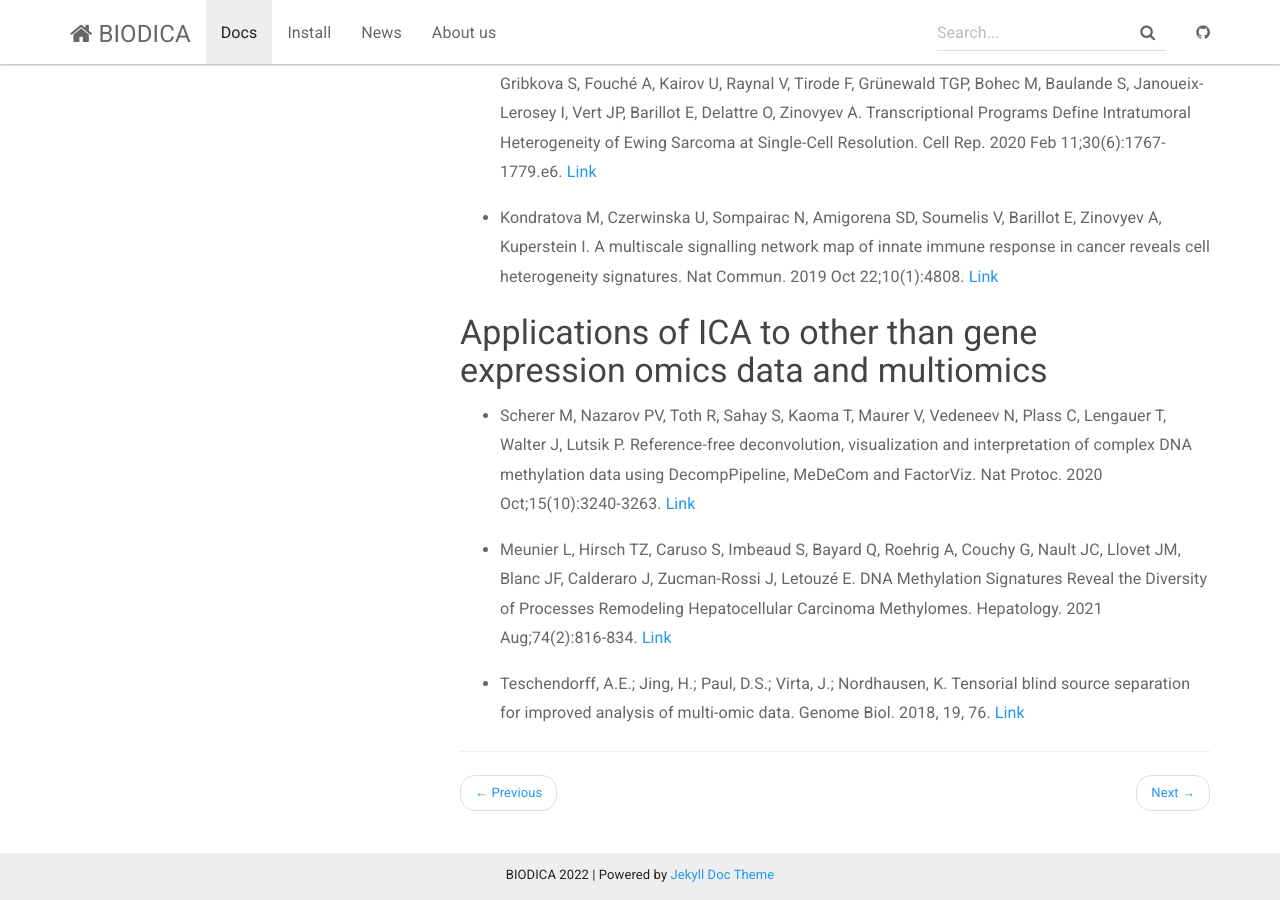
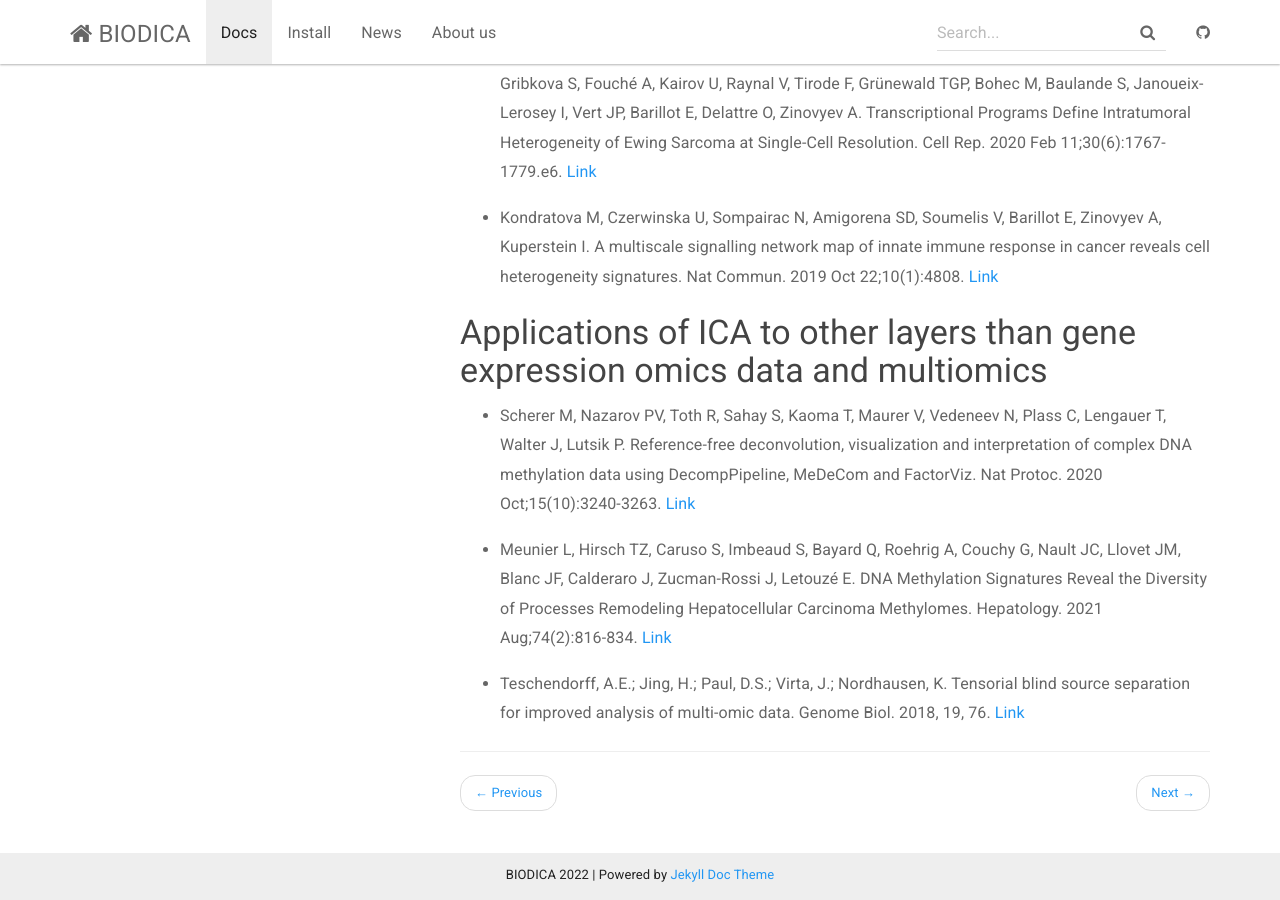
Before and after one commit to sysbio-curie/biodica-environment, a Jekyll site: the page built from _docs/references.md, in a window 1280 px wide and 900 px high, scrolled down 2665 px. Built offline with Jekyll 4.4.1, drawn with Linux system fonts in a browser that asks for light colours.

Commit message:
Update references.md

```diff
--- a/_docs/references.md
+++ b/_docs/references.md
@@ -4,6 +4,7 @@ permalink: /docs/references/
 ---
 
 ### Seminal ICA articles
+
 
 * Bell, A.J.; Sejnowski, T.J. An information-maximization approach to blind separation and blind deconvolution. Neural Comput. 1995, 7, 1129–1159. <a href="https://direct.mit.edu/neco/article-abstract/7/6/1129/5909/An-Information-Maximization-Approach-to-Blind?redirectedFrom=fulltext">Link</a>
 
@@ -13,7 +14,6 @@ permalink: /docs/references/
 
 * Himberg, J.; Hyvarinen, A. Icasso: Software for investigating the reliability of ICA estimates by clustering
 and visualization. In Proceedings of the 2003 IEEE XIII Workshop on Neural Networks for Signal Processing (IEEE Cat. No.03TH8718), Toulouse, France, 17–19 September 2003; pp. 259–268. <a href="https://ieeexplore.ieee.org/document/1318025">Link</a>
-
 
 
 ### First studies applying ICA to gene expression data analysis
@@ -76,6 +76,7 @@ and visualization. In Proceedings of the 2003 IEEE XIII Workshop on Neural Netwo
 
 * Krumsiek, J.; Suhre, K.; Illig, T.; Adamski, J.; Theis, F.J. Bayesian Independent Component Analysis Recovers Pathway Signatures from Blood Metabolomics Data. J. Proteome Res. 2012, 11, 4120–4131. <a href="https://pubs.acs.org/doi/10.1021/pr300231n">Link</a>
 
+
 ### Annotation tools
 
 
@@ -107,7 +108,7 @@ genome-wide expression profiles. Proceedings of the National Academy of Sciences
 
 
 
-### Applications of ICA to other than gene expression omics data and multiomics
+### Applications of ICA to other layers than gene expression omics data and multiomics
 
 
 
```
